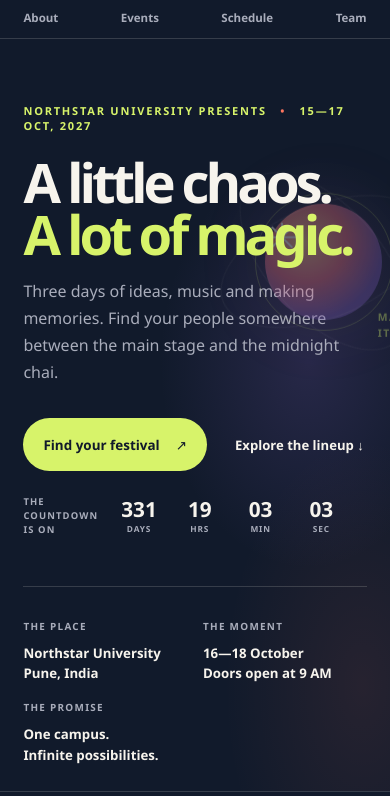
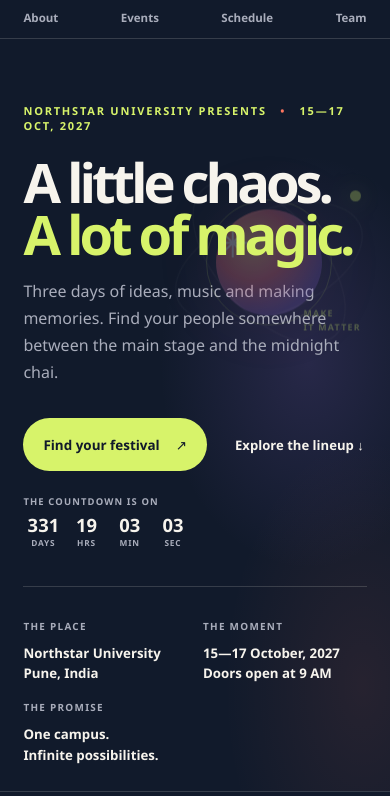
Before and after one commit to Jayant00007/College_Fest, a plain HTML site: page index.html in a window 390 px wide. Shown: the part 48-844 px from the top of the page. Drawn offline with Linux system fonts and the light colour scheme.

Commit message:
fix: align festival dates and prevent mobile clipping

```diff
--- a/index.html
+++ b/index.html
@@ -54,7 +54,7 @@
         </div>
         <div class="hero-meta" id="about">
           <div><span class="meta-label">THE PLACE</span><strong>Northstar University<br>Pune, India</strong></div>
-          <div><span class="meta-label">THE MOMENT</span><strong>16—18 October<br>Doors open at 9 AM</strong></div>
+          <div><span class="meta-label">THE MOMENT</span><strong>15—17 October, 2027<br>Doors open at 9 AM</strong></div>
           <div><span class="meta-label">THE PROMISE</span><strong>One campus.<br>Infinite possibilities.</strong></div>
           <span class="side-note">SCROLL TO FEEL SOMETHING <span aria-hidden="true">↓</span></span>
         </div>
--- a/styles.css
+++ b/styles.css
@@ -768,9 +768,40 @@ button:focus-visible,
 
   .hero-art {
     top: 31%;
-    right: -17%;
-    width: 68vw;
-    opacity: 0.36;
+    right: 0;
+    width: 62vw;
+    opacity: 0.28;
+  }
+
+  .countdown {
+    align-items: flex-start;
+    flex-direction: column;
+    gap: 0.4rem;
+  }
+
+  .countdown-label {
+    max-width: none;
+  }
+
+  .countdown-units {
+    gap: 0.2rem;
+  }
+
+  .countdown-units > span {
+    min-width: 2.5rem;
+  }
+
+  .countdown-units strong {
+    font-size: 1.15rem;
+  }
+
+  .countdown-label {
+    max-width: none;
+  }
+
+  .hero-caption {
+    right: 12%;
+    font-size: 0.55rem;
   }
 
   .hero-meta {
```
